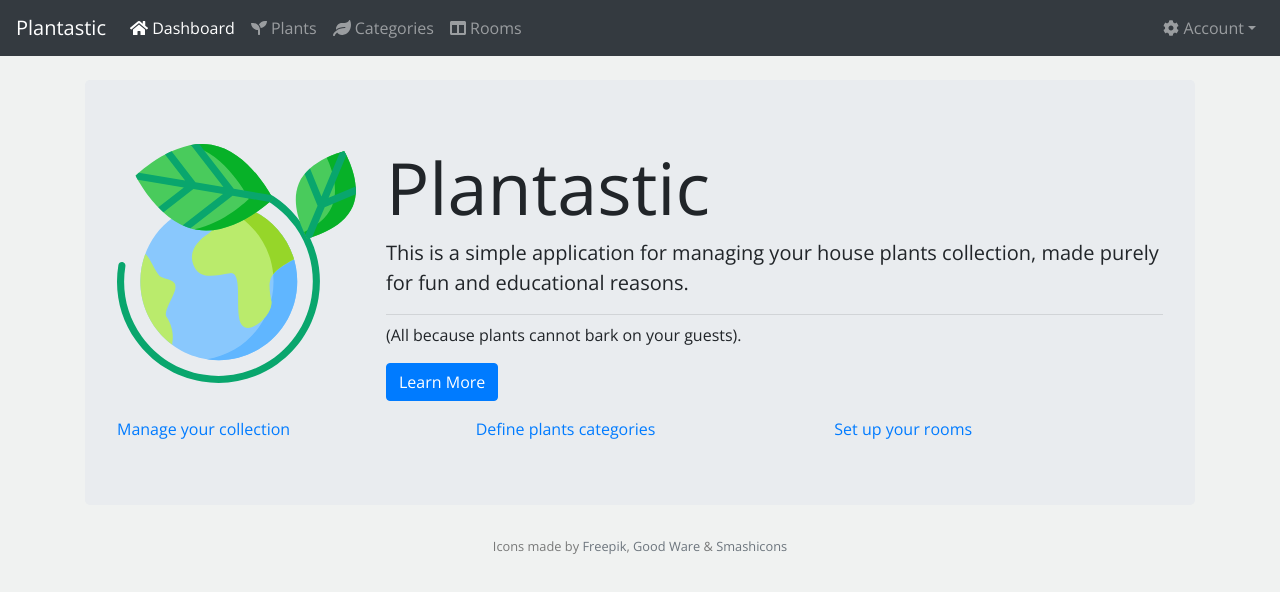
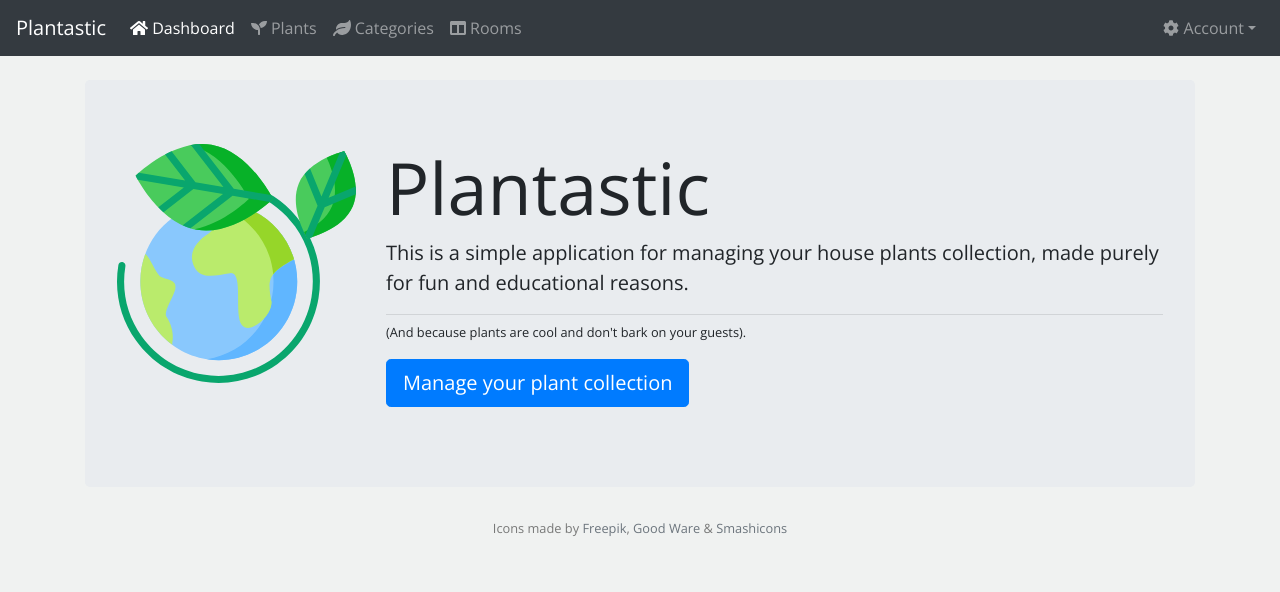
Before and after one commit to argasek/codebrainers-2019-10, a React (Create React App) app: page / in a window 1280 px wide. Shown: the top 592 px of the page. Built offline with nearby package versions, Linux system fonts and the light colour scheme.

Commit message:
Minor copy and layout adjustments.

```diff
--- a/src/components/authenticated/AuthenticatedDashboard.jsx
+++ b/src/components/authenticated/AuthenticatedDashboard.jsx
@@ -17,27 +17,10 @@ const AuthenticatedDashboard = () => {
             This is a simple application for managing your house plants collection,
             made purely for fun and educational reasons.</p>
           <hr className="my-2" />
-          <p>(All because plants cannot bark on your guests).</p>
+          <p className="small">(And because plants are cool and don't bark on your guests).</p>
           <p className="lead">
-            <Button color="primary">Learn More</Button>
+            <Button color="primary" size="lg" tag={ Link } to={ Routes.PLANTS }>Manage your plant collection</Button>
           </p>
-        </Col>
-      </Row>
-      <Row>
-        <Col xs={ 12 } md={ 4 }>
-          <Link to={ Routes.PLANTS }>
-            Manage your collection
-          </Link>
-        </Col>
-        <Col xs={ 12 } md={ 4 }>
-          <Link to={ Routes.CATEGORIES }>
-            Define plants categories
-          </Link>
-        </Col>
-        <Col xs={ 12 } md={ 4 }>
-          <Link to={ Routes.ROOMS }>
-            Set up your rooms
-          </Link>
         </Col>
       </Row>
     </Jumbotron>
--- a/src/components/plants/Plant.jsx
+++ b/src/components/plants/Plant.jsx
@@ -11,8 +11,8 @@ import {
   plantTemperatureOptions,
 } from "constants/PlantConstants";
 import { categoriesPropTypes, plantPropTypes } from 'proptypes/CommonPropTypes';
-import PlantExposureIcon from 'components/plants/PlantExposureIcon';
-import PlantHumidityIcon from 'components/plants/PlantHumidityIcon';
+import PlantExposureIcon from 'components/plants/icons/PlantExposureIcon';
+import PlantHumidityIcon from 'components/plants/icons/PlantHumidityIcon';
 
 class Plant extends React.PureComponent {
 
```
Also changed, not shown: src/components/plants/icons/PlantExposureIcon.jsx (renamed from src/components/plants/PlantExposureIcon.jsx), src/components/plants/icons/PlantHumidityIcon.jsx (renamed from src/components/plants/PlantHumidityIcon.jsx).
